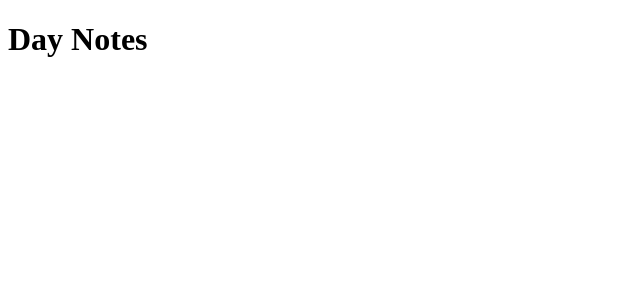
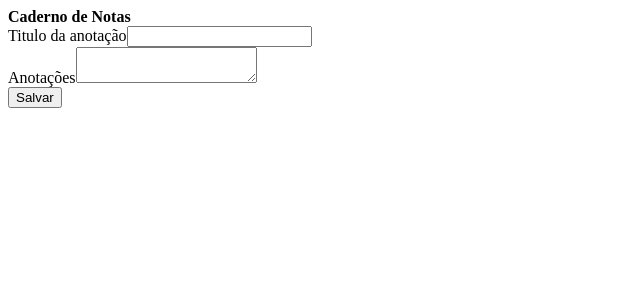
Before and after one commit to filipe-alves-oliveira/DayNotes, a React (Create React App) app in the folder frontend/: page / in a window 1280 px wide. Shown: the top 300 px of the page, without its empty margins (0-640 px from the left). Built offline with nearby package versions, Linux system fonts and the light colour scheme.

Commit message:
initianing project frontend

```diff
--- a/frontend/src/App.js
+++ b/frontend/src/App.js
@@ -1,17 +1,29 @@
-import React from 'react';
-
+import React from "react";
 
 function App() {
   return (
-    <h1>Day Notes</h1>
+    <div id="app">
+      <aside>
+        <strong>Caderno de Notas</strong>
+        <form>
+          <div className="input-block">
+            <label htmlFor="title">Titulo da anotação</label>
+            <input />
+          </div>
+          <div className="input-block">
+            <label htmlFor="nota">Anotações</label>
+            <textarea></textarea>
+          </div>
+          <button type="submit">Salvar</button>
+        </form>
+      </aside>
+      <main></main>
+    </div>
   );
 }
 
 export default App;
 
-
-
-
 //component - estrutura de cod q retorna algo, app é um component - usar somente 1 component por aquivo. Estrutua de cod q retorna html, css e js.
 //props - atributos passados dentro de um component <Header title=filipe /> Informacoes q um component pai passa para um component filho
 //estado - uma informacao q o component vai armazenar e manipular essa info, armazena uma informacao dentro de uma var q eu mesmo defino o nome e uma function q seta a variavel, guardando a info anterior e cria uma nova .
```
